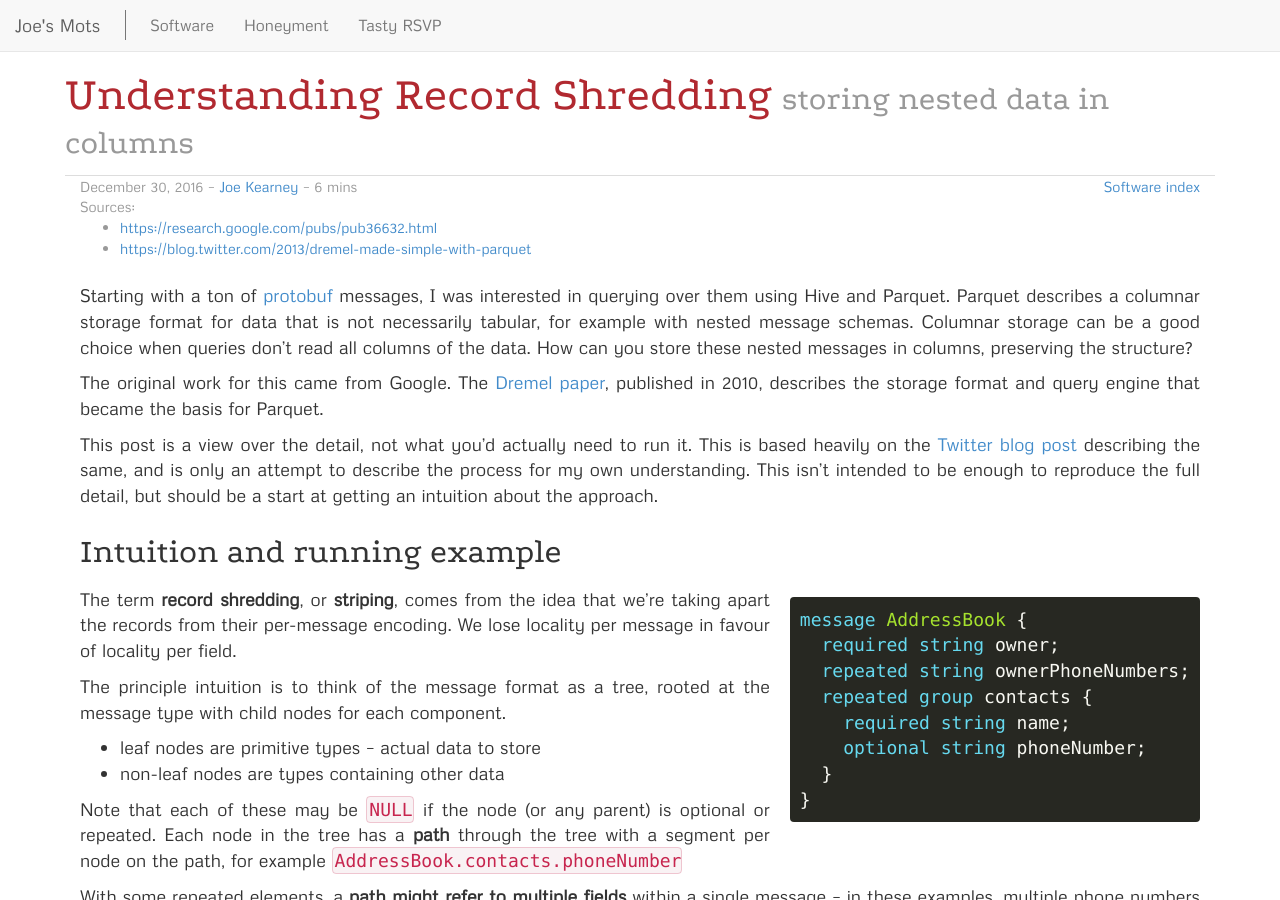
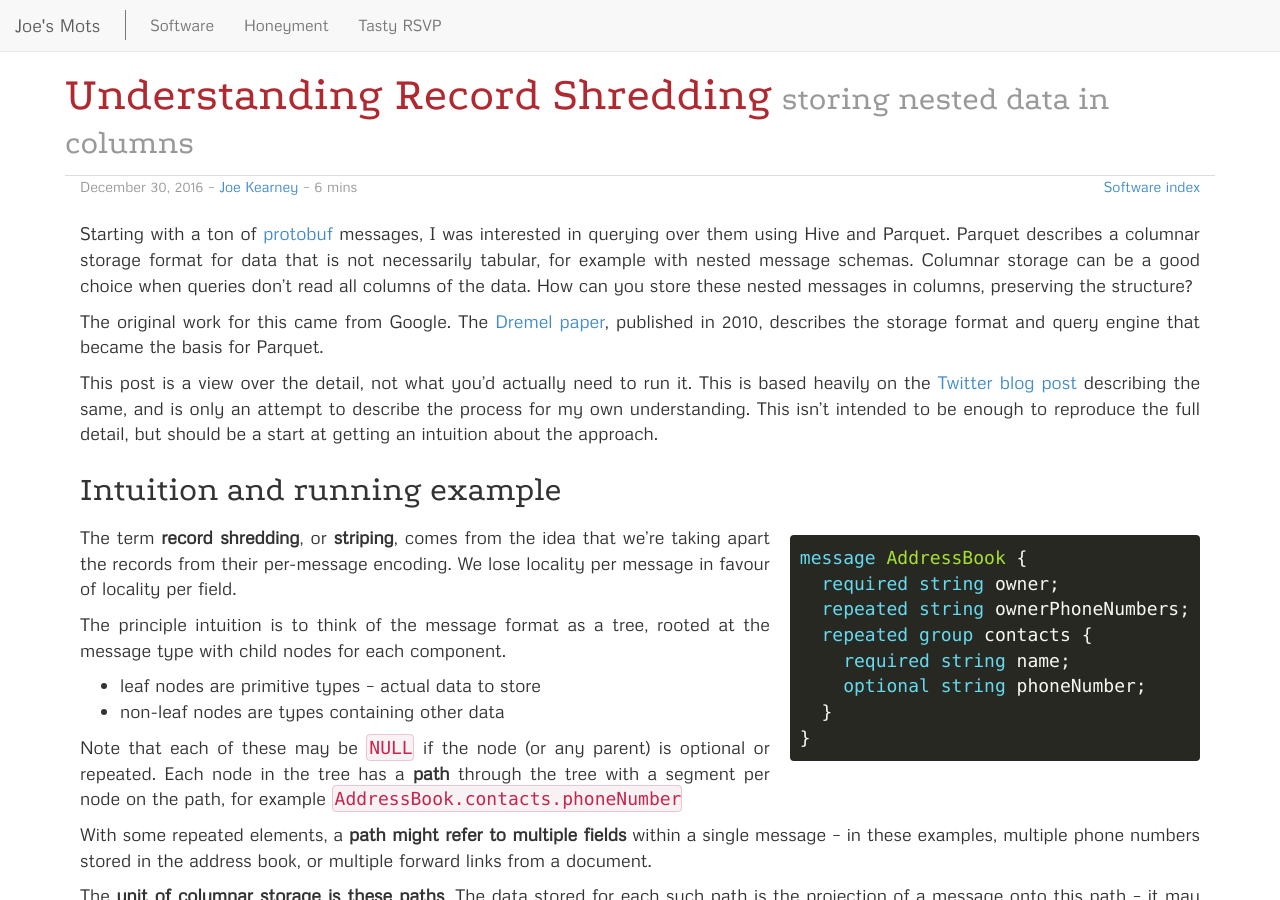
Before and after one commit to joekearney/joekearney.github.io, a Jekyll site: the page built from _posts/software/2016-12-30-understanding-record-shredding.md, in a window 1280 px wide and 900 px high. Built offline with Jekyll 4.4.1, drawn with Linux system fonts in a browser that asks for light colours; comment, search, counter and statistics services are not loaded; some of the changed lines change nothing that is shown; some of the changed text lies outside the part shown.

Commit message:
move sources to footer

```diff
--- a/_posts/software/2016-12-30-understanding-record-shredding.md
+++ b/_posts/software/2016-12-30-understanding-record-shredding.md
@@ -11,10 +11,6 @@
 status: published
 type: post
 author: Joe Kearney
-
-source:
-- https://research.google.com/pubs/pub36632.html
-- https://blog.twitter.com/2013/dremel-made-simple-with-parquet
 ---
 
 Starting with a ton of [protobuf][protobuf] messages, I was interested in querying over them using Hive and Parquet. Parquet describes a columnar storage format for data that is not necessarily tabular, for example with nested message schemas. Columnar storage can be a good choice when queries don't read all columns of the data. How can you store these nested messages in columns, preserving the structure?
@@ -104,9 +100,7 @@
 >
 > <p class="cite">&mdash; definition from <a href="https://research.google.com/pubs/pub36632.html">the paper</a>, sec 4.3</p>
 
-***
-
-## Resources
+## Sources, resources
 
 * The Google [Dremel paper][dremel-paper]
 * Twitter [blog post][twitter-parquet] describing record shredding in Parquet
```
